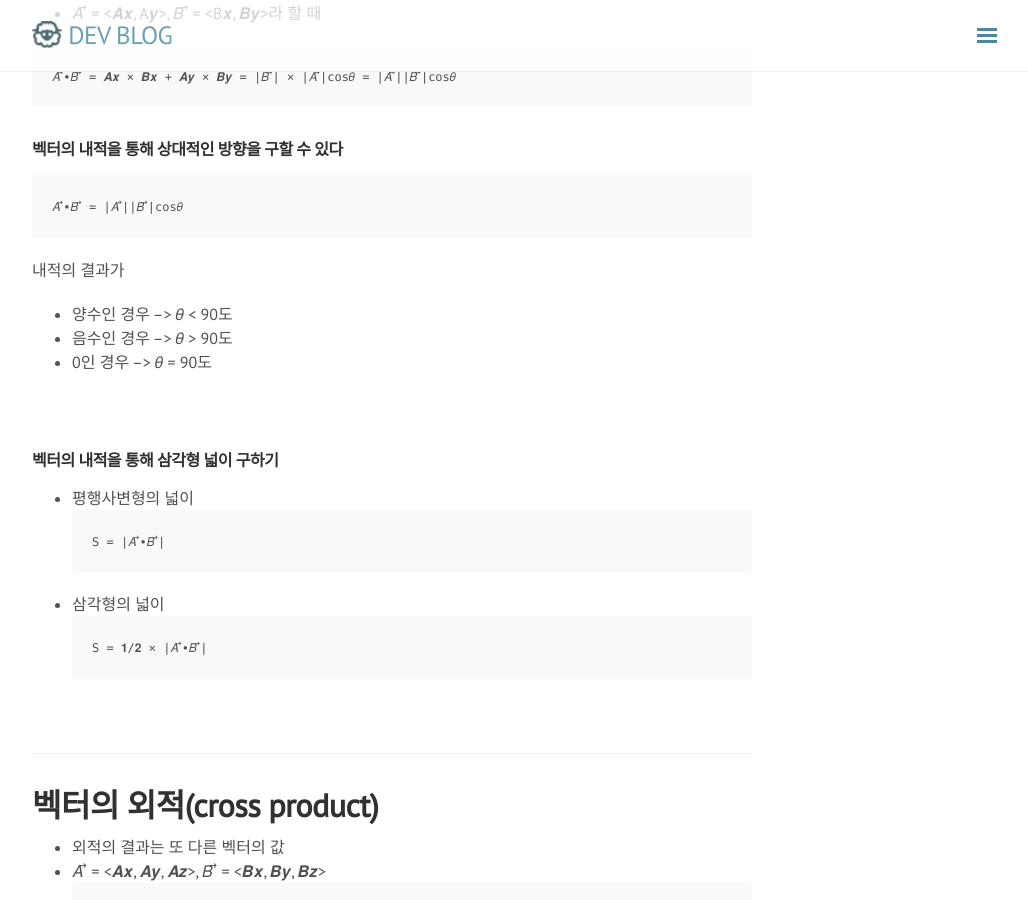
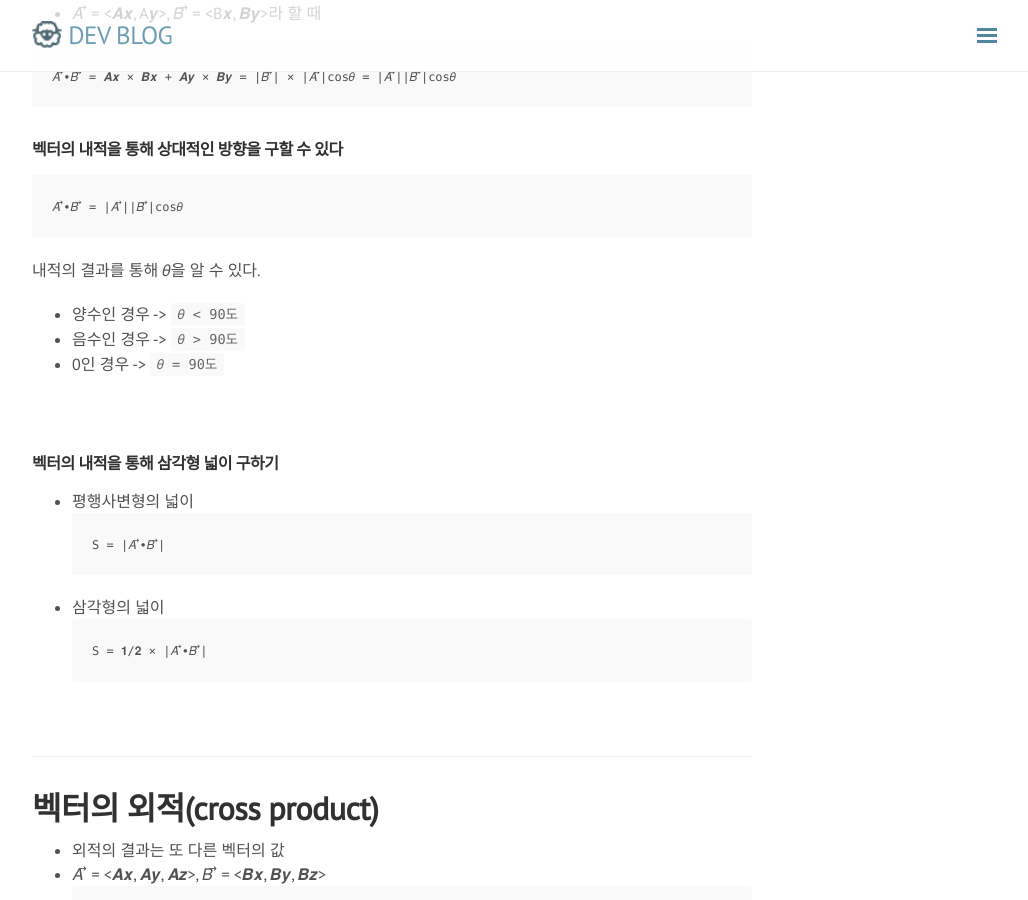
Before and after one commit to rmcodestar/rmcodestar.github.io, a Jekyll site: the page built from _posts/2018-07-29-vector.md, in a window 1280 px wide and 900 px high, scrolled down 472 px. Shown: the whole window, without its empty margins (248-1276 px from the left). Built offline with Jekyll 4.4.1, drawn with Linux system fonts in a browser that asks for light colours; nearby versions of some CDN libraries; comment, search, counter and statistics services are not loaded.

Commit message:
Update 2018-07-29-vector.md

````diff
--- a/_posts/2018-07-29-vector.md
+++ b/_posts/2018-07-29-vector.md
@@ -26,12 +26,13 @@ tag: [알고리즘, CCW]
 𝐴 ⃗∙𝐵 ⃗ = |𝐴 ⃗||𝐵 ⃗|cos⁡𝜃
 ```
 
-내적의 결과가
-* 양수인 경우 --> 𝜃 < 90도
-* 음수인 경우 --> 𝜃 > 90도
-* 0인 경우 --> 𝜃 = 90도
+내적의 결과를 통해 𝜃을 알 수 있다.
+* 양수인 경우 -> `𝜃 < 90도`
+* 음수인 경우 -> `𝜃 > 90도`
+* 0인 경우 -> `𝜃 = 90도`
 
 <br>
+
 
 ### 벡터의 내적을 통해 삼각형 넓이 구하기
 * 평행사변형의 넓이
@@ -69,6 +70,6 @@ S = 𝟏/𝟐 × |𝐴 ⃗∙𝐵 ⃗|
 **기본 아이디어**
 > 두 선분 AB, CD가 있고 두 선분이 교차한다면, 점 A를 기준으로 CD의 각 끝점 C, D는 각각 반시계방향과 시계방향일 것이다.
 
-i) ABC가 반시계방향이고 ABD가 시계방향
 
-ii) ABC가 시계방향이고 ABD가 반시계방향
+* i) ABC가 반시계방향이고 ABD가 시계방향
+* ii) ABC가 시계방향이고 ABD가 반시계방향
````
